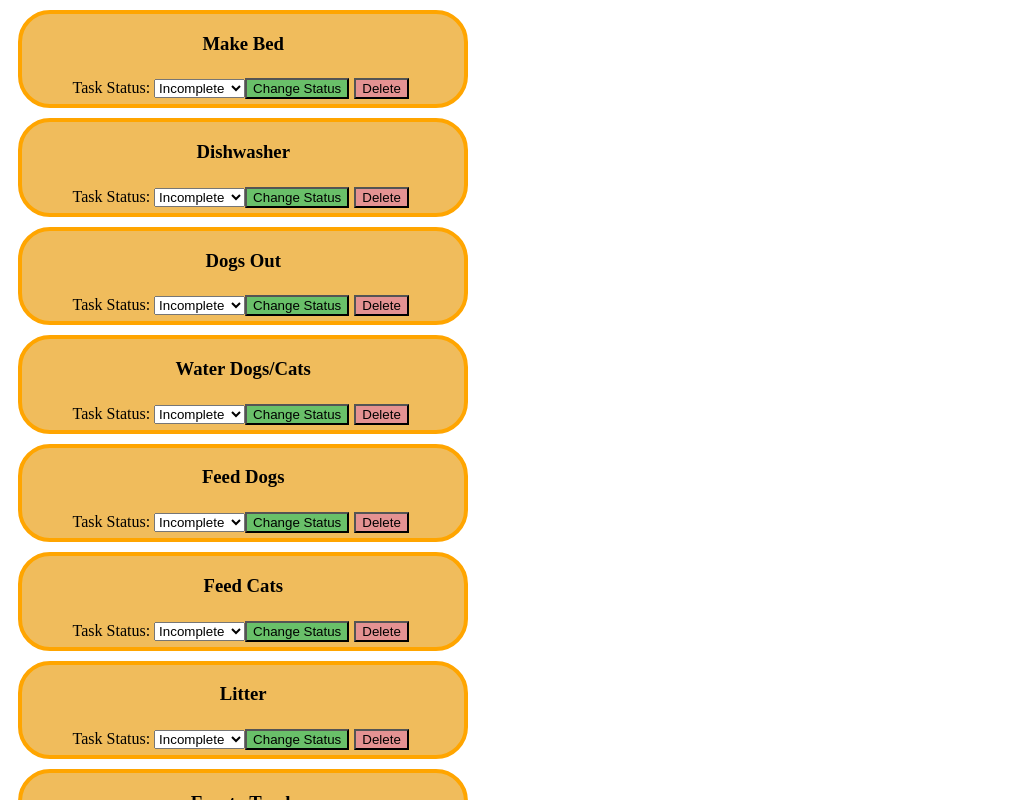
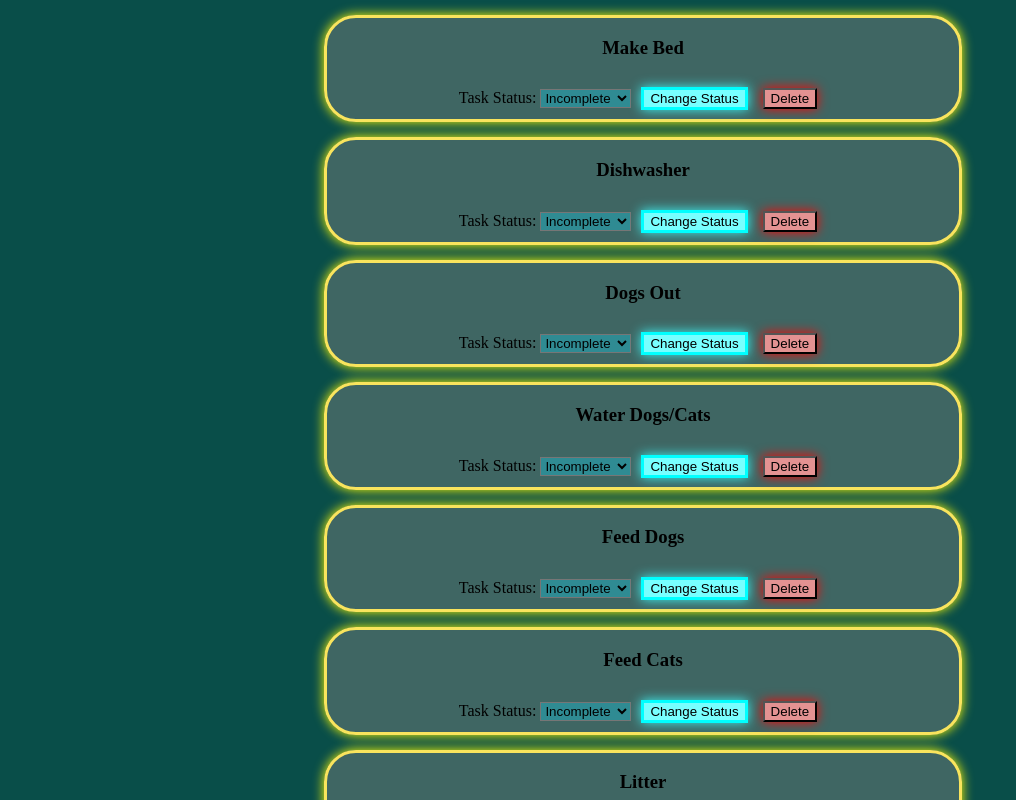
Before and after one commit to rc-devs/daily-task-manager, an Angular app in the folder daily-task-manager/: page / in a window 1280 px wide. Shown: the top 800 px of the page, without its empty margins (0-1016 px from the left). Built offline with nearby package versions, Linux system fonts and the light colour scheme.

Commit message:
CSS for Travis 🫡

```diff
--- a/daily-task-manager/src/app/checklist/add-task/add-task.component.css
+++ b/daily-task-manager/src/app/checklist/add-task/add-task.component.css
@@ -1,10 +1,22 @@
 form {
-  border: 2px solid green;
-  width: 50%;
+  border: 2px solid rgb(167, 215, 184);
+  box-shadow: 0 0 15px rgb(167, 215, 184);
+  width: fit-content;
   padding: 10px;
+  display: block;
+
+}
+
+input {
+  background-color: rgb(75, 199, 216);
+}
+
+textarea {
+  display: block;
+  margin: 5px;
+  background-color: rgb(75, 199, 216);
 }
 
 button {
-  display: block;
-  margin-top: 10px;
+  display: inline-block;
 }
--- a/daily-task-manager/src/app/checklist/add-task/add-task.component.html
+++ b/daily-task-manager/src/app/checklist/add-task/add-task.component.html
@@ -2,8 +2,8 @@
   <label for="inputTask">Task Name: </label>
     <input #taskInput required type="text" name="taskInput" placeholder="Enter task name">
     <textarea #descriptionInput type="text" name="descriptionInput" placeholder="Enter description" rows="5" cols="30"></textarea>
-  <button type="submit">Add Task</button>
   <button class="danger-btn" type="button" (click)="cancelHandler()">Cancel</button>
+  <button class="update-btn" type="submit">Add Task</button>
 </form>
 
 <p>{{debugOutput}}</p>
--- a/daily-task-manager/src/app/checklist/task-card/task-card.component.css
+++ b/daily-task-manager/src/app/checklist/task-card/task-card.component.css
@@ -1,23 +1,26 @@
 div{
   border-radius: 2em;
   text-align: center;
-  width: 35%;
-  margin: 10px;
+  width: 50%;
+  margin: 15px;
+  margin-left: 25%;
+  content: center;
+  background-color: rgba(139, 137, 137, 0.418)
 }
 
 .incomplete {
-  border: solid 4px orange;
-  background-color: rgb(240, 188, 92);
+  border: solid 3px rgb(249, 228, 93);
+  box-shadow: 0 0 12px  yellow;
 }
 
 .in-progress {
-  border: solid 4px blue;
-  background-color: rgb(93, 93, 223);
+  border: solid 3px cyan;
+  box-shadow: 0 0 12px  rgb(61, 243, 243);
 }
 
 .complete {
-  border: solid 4px rgb(5, 65, 5);
-  background-color: rgb(63, 153, 63);
+  border: solid 3px rgb(167, 215, 184);
+  box-shadow: 0 0 12px  rgb(21, 236, 21);
 }
 
 li {
@@ -29,8 +32,6 @@ li {
 
 select {
   margin-bottom: 5px;
+  margin-right: 5px;
+  background-color: rgb(47, 139, 147);
 }
-
-.change-status {
- background-color: rgb(105, 192, 105);
-}
--- a/daily-task-manager/src/app/checklist/task-card/task-card.component.html
+++ b/daily-task-manager/src/app/checklist/task-card/task-card.component.html
@@ -10,12 +10,12 @@
             <option #inProgress name="inProgress" value="in-progress">In Progress</option>
             <option #complete name="complete" value="complete">Complete</option>
         </select>
-        <button class="change-status" (click)="changeTaskStatus(t.id, taskStatus.value); $event.preventDefault()">Change Status</button>
+        <button class="update-btn" (click)="changeTaskStatus(t.id, taskStatus.value); $event.preventDefault()">Change Status</button>
         <button class="danger-btn" (click)="deleteHandler(t.id); $event.preventDefault()">Delete</button>
     </div>
   }
 
-
-<button type="submit" (submit)="onSubmit(); $event.preventDefault()">Submit</button>
+<!--
+<button type="submit" (submit)="onSubmit(); $event.preventDefault()">Submit</button> -->
 
 <p>{{debugOutput}}</p>
--- a/daily-task-manager/src/styles.css
+++ b/daily-task-manager/src/styles.css
@@ -1,5 +1,40 @@
 /* You can add global styles to this file, and also import other style files */
+body {
+  background-color: rgb(9, 78, 73);
+}
+
+button {
+  background-color: rgb(249, 228, 93);
+  box-shadow: 0 0 12px  rgb(249, 228, 93);
+  margin: 5px;
+}
+
+button:hover {
+  background-color: rgb(249, 228, 93);
+  box-shadow: 0 0 20px  rgb(233, 207, 39);
+}
+
 .danger-btn {
   background-color: rgb(228, 146, 146);
-  margin: 5px;
+  box-shadow: 0 0 12px  red;
+  margin: 10px;
 }
+
+.update-btn {
+  margin-top: 10px;
+  border: solid 3px cyan;
+  background-color: rgb(120, 255, 255);
+  box-shadow: 0 0 12px  rgb(61, 243, 243);
+}
+
+
+.danger-btn:hover{
+  background-color: rgb(245, 88, 88);
+  box-shadow: 0 0 50px  rgb(196, 5, 5);
+}
+
+
+.update-btn:hover {
+  background-color: rgb(28, 245, 245);
+  box-shadow: 0 0 50px  rgb(33, 230, 230);
+}
```
